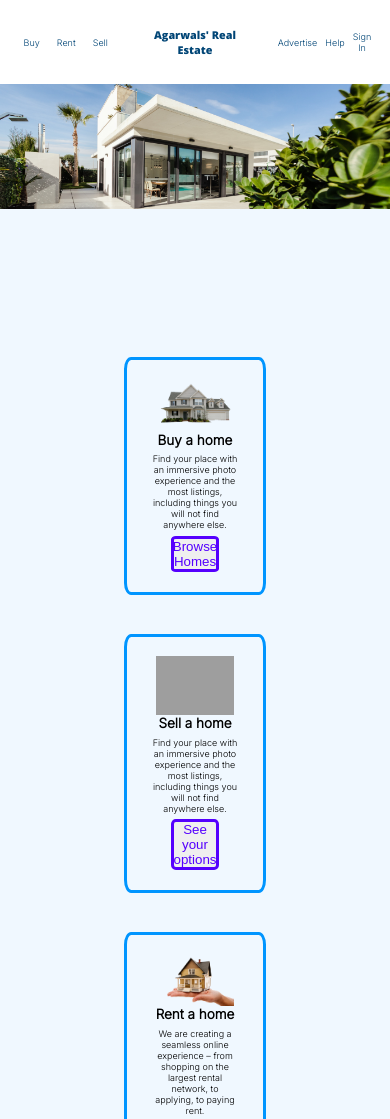
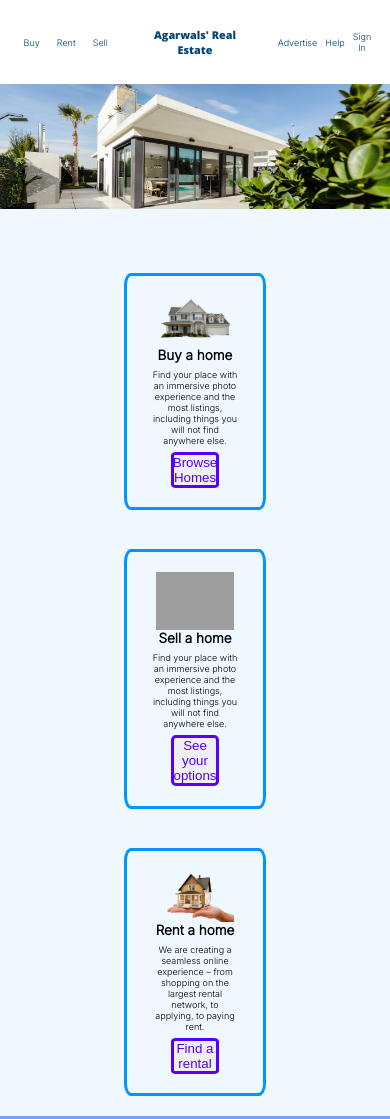
Before and after one commit to TheInfernitex/SyncInterns-August-Task1, a plain HTML site: page index.html in a window 390 px wide. Shown: the top 1119 px of the page. Drawn offline with nearby package versions, Linux system fonts and the light colour scheme; grey boxes are pictures that could not be loaded; a web font is replaced by a local one.

Commit message:
Update style.css

```diff
--- a/style.css
+++ b/style.css
@@ -181,9 +181,9 @@ footer{
     nav{
         font-size:xx-small;
     }
-    /* #searchBar{
-        margin-top:10%;
-    } */
+    .sec1{
+        height:20vh;
+    }
     .sec2{
         font-size: xx-small;
     }
```
